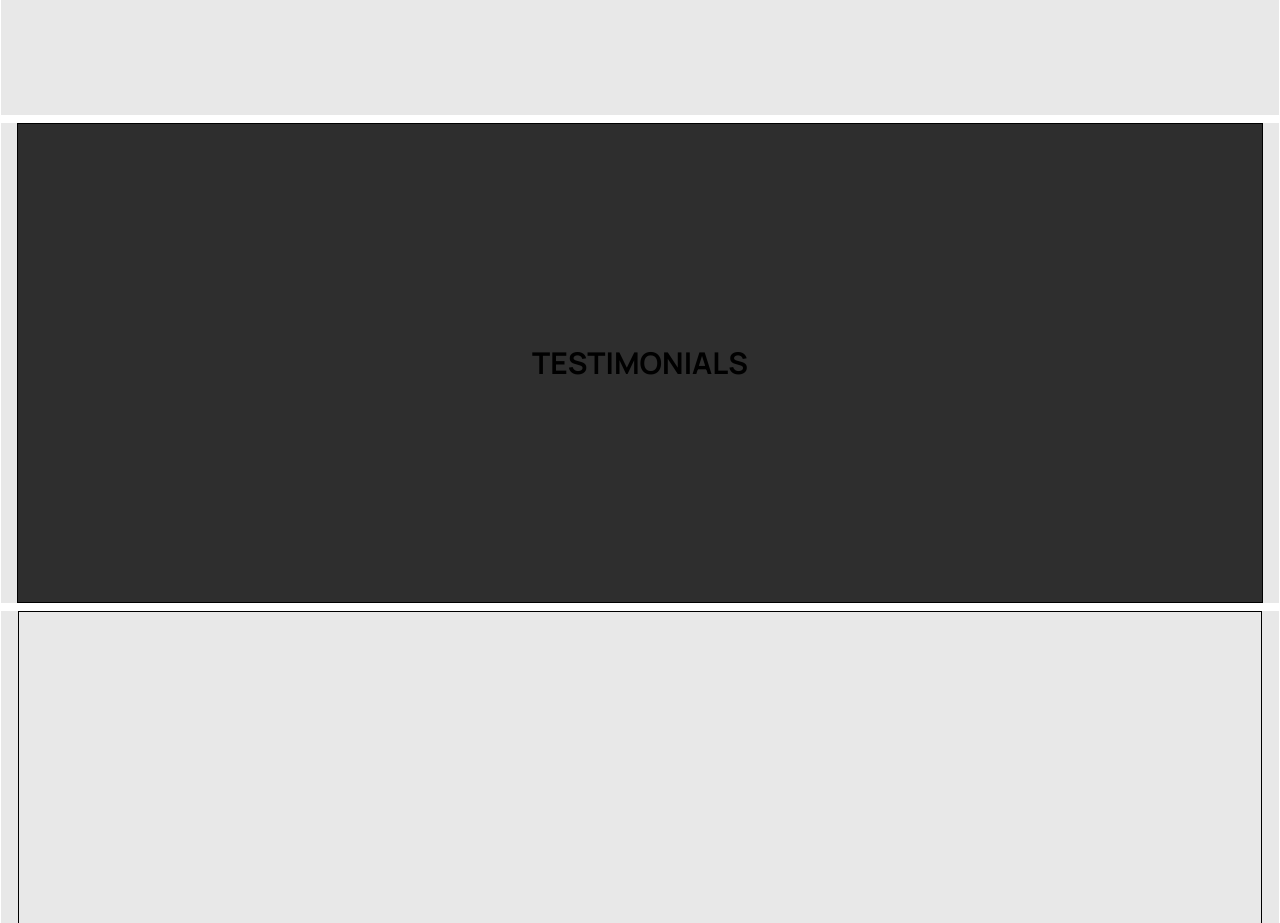
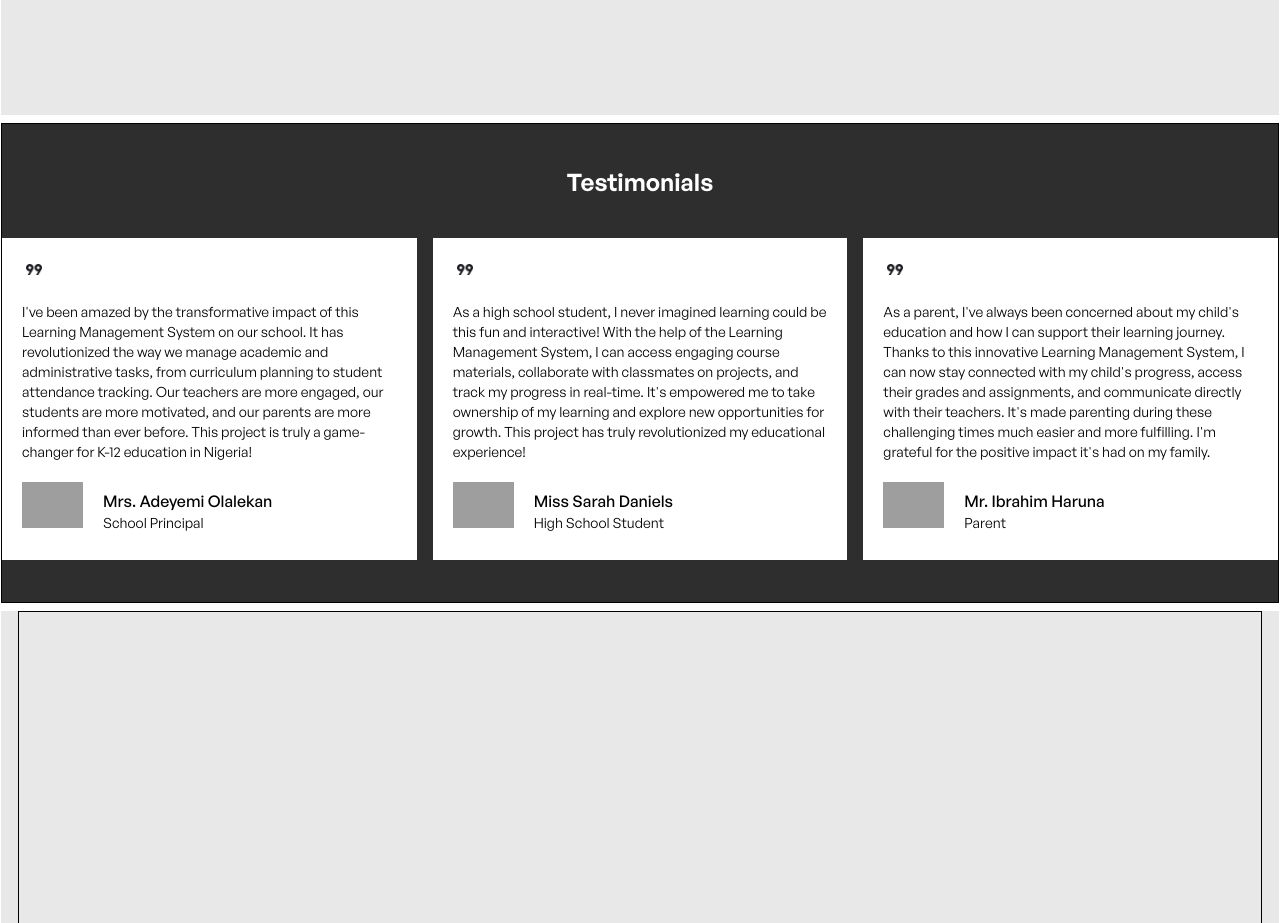
Before and after one commit to AJ1732/capstone_schoolbase_lms, a React (Vite) app: page / in a window 1280 px wide. Shown: the part 1560-2483 px from the top of the page. Built offline with nearby package versions, Linux system fonts and the light colour scheme; grey boxes are pictures that could not be loaded.

Commit message:
chore: build testimonial section

```diff
--- a/src/anatomy/Main/sections/TestimonialSection.jsx
+++ b/src/anatomy/Main/sections/TestimonialSection.jsx
@@ -1,9 +1,26 @@
 import React from 'react'
+import data from '../../../database/data.json'
+import { TestimonialCard } from '../../../components/Cards'
 
 const TestimonialSection = () => {
+  const { testimonials } = data;
+
   return (
-    <section id='testimonials' className="breakout | w-full min-h-[480px] | bg-black bg-opacity-80 | border border-black flex-center">
-      <h1 className="text-3xl font-bold">TESTIMONIALS</h1>
+    <section id='testimonials' className="full-width content-grid | w-full min-h-[480px] | bg-black bg-opacity-80 | border border-black flex-center">
+      <div className='breakout | py-8 space-y-10'>
+        <h1 className="font-generalSans font-semibold text-2xl text-white">Testimonials</h1>
+
+        <div className='grid grid-cols-3 gap-4'>
+          {testimonials.map( testimonial => (
+            <TestimonialCard
+              key={testimonial.id}
+              img={testimonial.img}
+              author={testimonial.author}
+              content={testimonial.content}
+            />
+          ))}
+        </div>
+      </div>
     </section>
   )
 }
```
